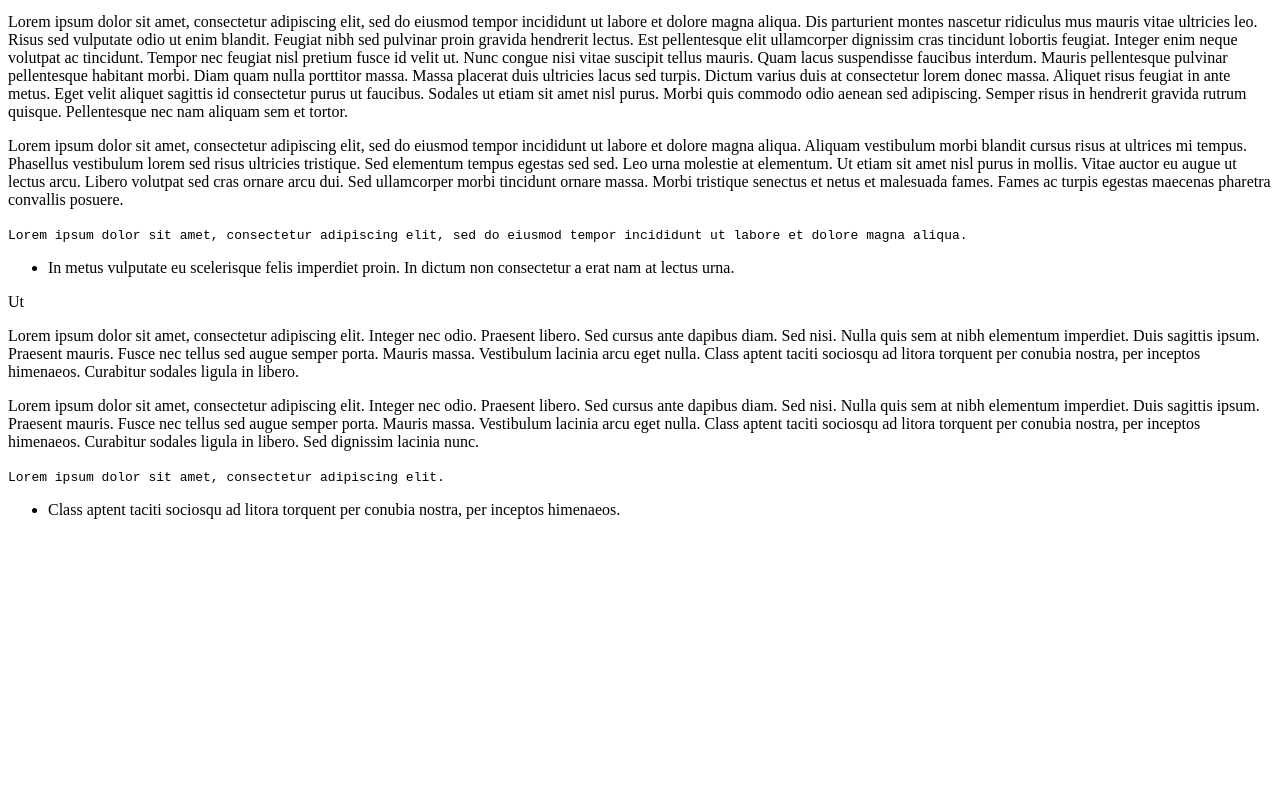
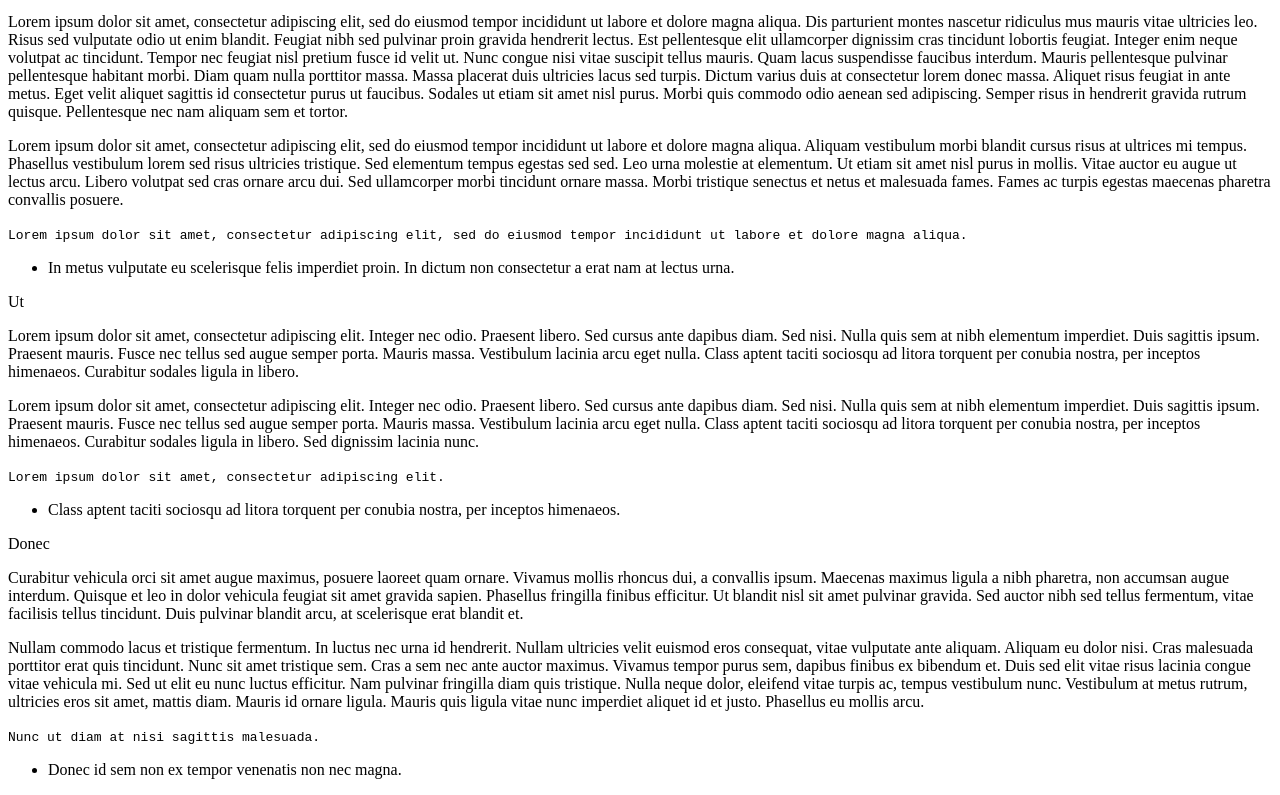
Before and after one commit to SGM-dev/techincal-documentation, a plain HTML site: page index.html in a window 1280 px wide. Shown: the part 693-1488 px from the top of the page. Before the commit the page ends 1228 px from the top, so only its background shows below. Drawn offline with Linux system fonts and the light colour scheme.

Commit message:
adds fifth section

```diff
--- a/index.html
+++ b/index.html
@@ -122,6 +122,31 @@
                 </ul>
             </article>
         </section>
+        <section class="main-section" id="Donec">
+            <header>Donec</header>
+            <article>
+                <p>
+                    Curabitur vehicula orci sit amet augue maximus, posuere laoreet quam ornare. Vivamus mollis rhoncus
+                    dui, a convallis ipsum. Maecenas maximus ligula a nibh pharetra, non accumsan augue interdum.
+                    Quisque et leo in dolor vehicula feugiat sit amet gravida sapien. Phasellus fringilla finibus
+                    efficitur. Ut blandit nisl sit amet pulvinar gravida. Sed auctor nibh sed tellus fermentum, vitae
+                    facilisis tellus tincidunt. Duis pulvinar blandit arcu, at scelerisque erat blandit et.</p>
+                <p>Nullam commodo lacus et tristique fermentum. In luctus nec urna id hendrerit. Nullam ultricies velit
+                    euismod eros consequat, vitae vulputate ante aliquam. Aliquam eu dolor nisi. Cras malesuada
+                    porttitor erat quis tincidunt. Nunc sit amet tristique sem. Cras a sem nec ante auctor maximus.
+                    Vivamus tempor purus sem, dapibus finibus ex bibendum et. Duis sed elit vitae risus lacinia congue
+                    vitae vehicula mi. Sed ut elit eu nunc luctus efficitur. Nam pulvinar fringilla diam quis tristique.
+                    Nulla neque dolor, eleifend vitae turpis ac, tempus vestibulum nunc. Vestibulum at metus rutrum,
+                    ultricies eros sit amet, mattis diam. Mauris id ornare ligula. Mauris quis ligula vitae nunc
+                    imperdiet aliquet id et justo. Phasellus eu mollis arcu.</p>
+                <code>Nunc ut diam at nisi sagittis malesuada.</code>
+                <ul>
+                    <li>
+                        Donec id sem non ex tempor venenatis non nec magna.
+                    </li>
+                </ul>
+            </article>
+        </section>
     </main>
 </body>
 
```
